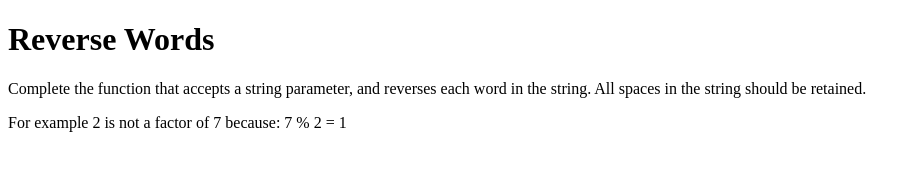
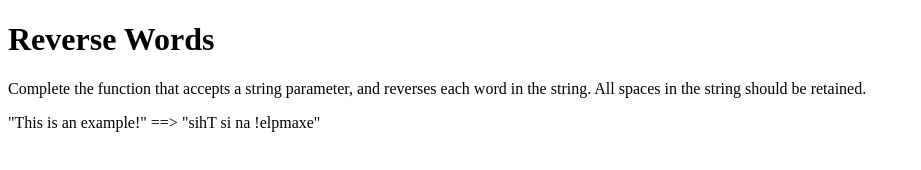
Before and after one commit to Poseyd29/Code-Wars, a plain HTML site: page Reverse-Words/index.html in a window 1280 px wide. Shown: the whole page, without its empty margins (0-921 px from the left). Drawn offline with Linux system fonts and the light colour scheme.

Commit message:
html update

```diff
--- a/Reverse-Words/index.html
+++ b/Reverse-Words/index.html
@@ -17,7 +17,7 @@
         should be retained.
     </p>
 
-    <p>For example 2 is not a factor of 7 because: 7 % 2 = 1</p>
+    <p>"This is an example!" ==> "sihT si na !elpmaxe"</p>
 
 
 
```
